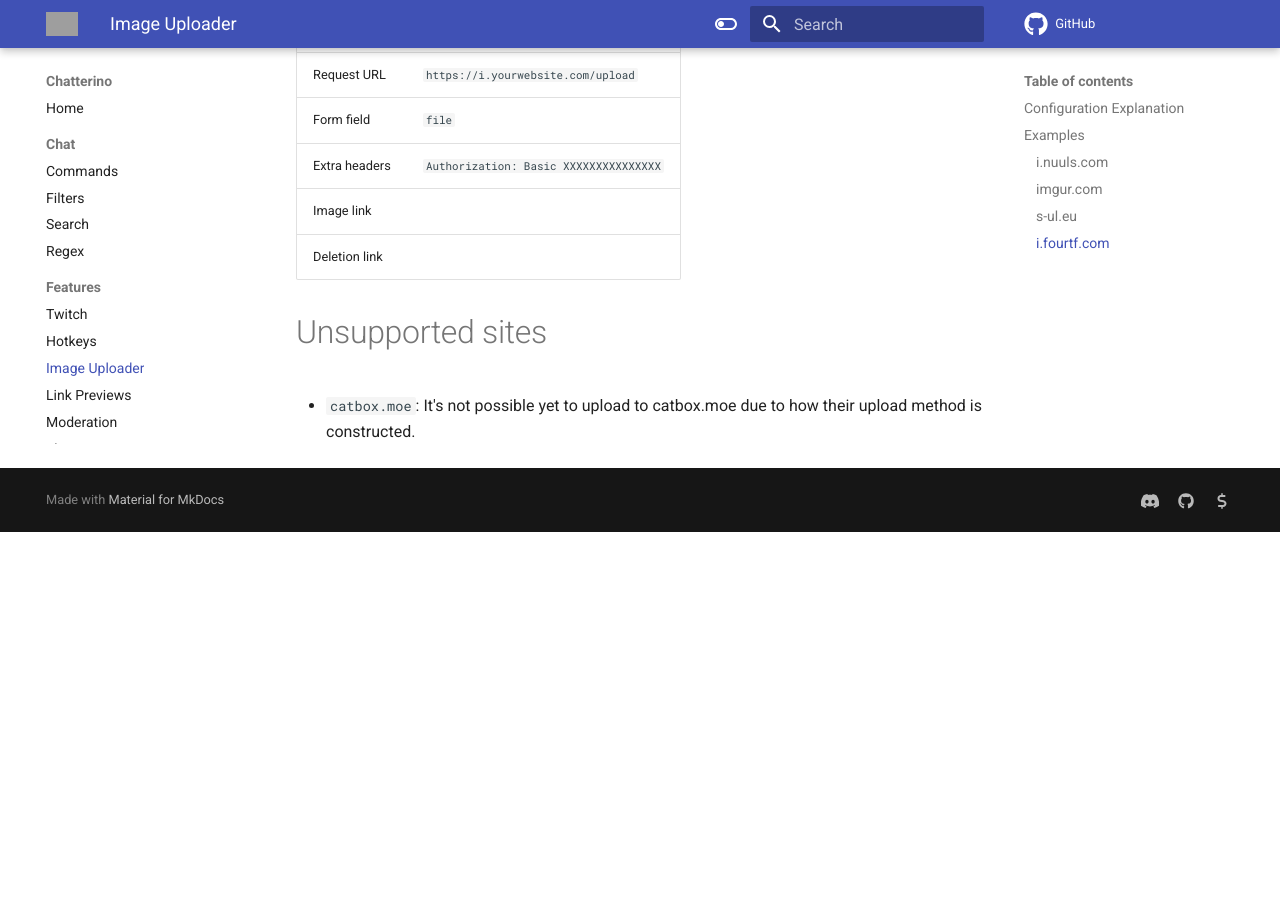
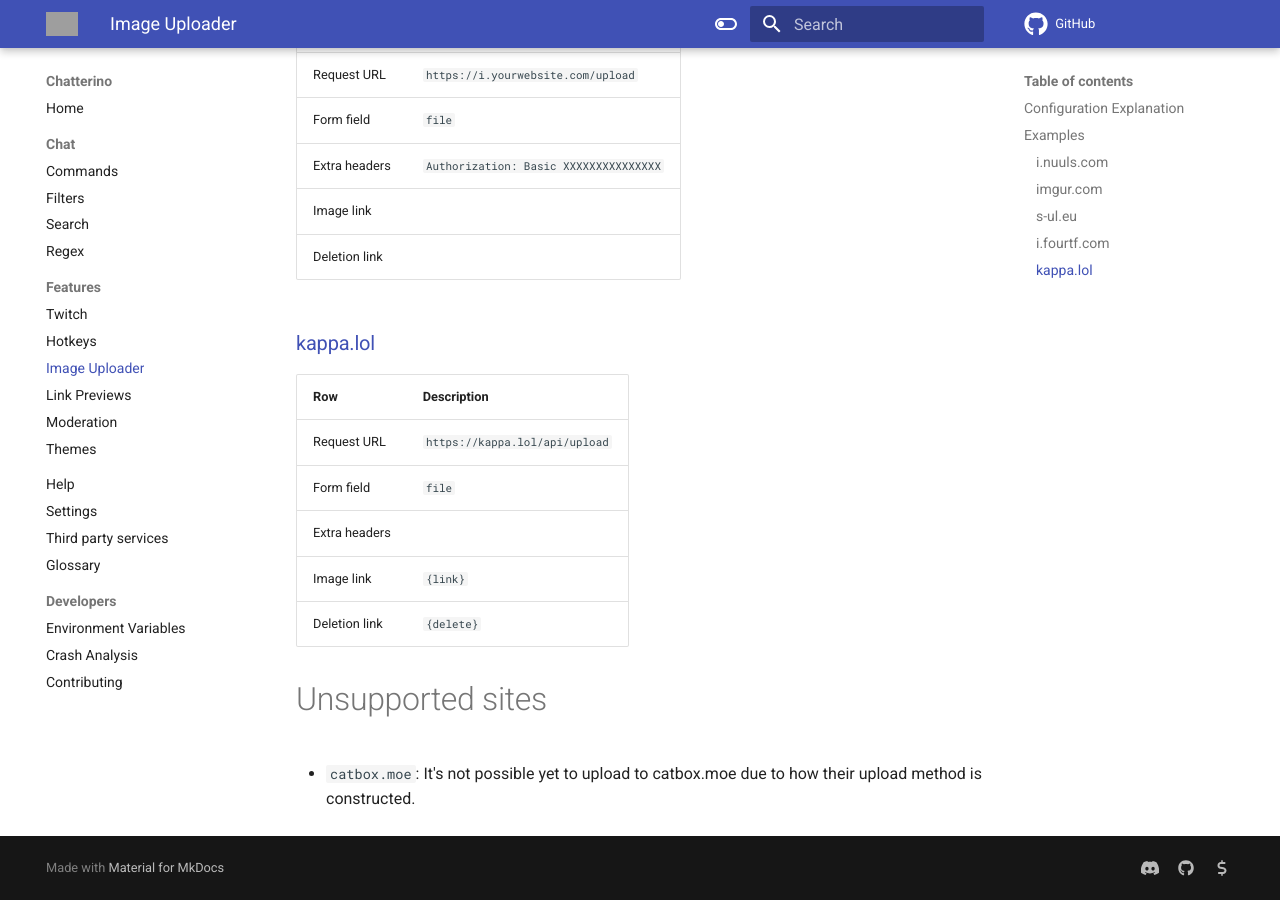
Before and after one commit to Chatterino/wiki, an MkDocs documentation site: the page built from docs/Image Uploader.md, in a window 1280 px wide and 900 px high, scrolled down 2322 px. Built offline with MkDocs 1.6.1 and Material for MkDocs 9.7.7, drawn with Linux system fonts in a browser that asks for light colours; comment, search, counter and statistics services are not loaded; before the commit the page ends 2854 px from its top, so only the background shows below that; grey boxes are pictures that could not be loaded.

Commit message:
Documented `kappa.lol` as an uploader service (#373)

```diff
--- a/docs/Image Uploader.md
+++ b/docs/Image Uploader.md
@@ -69,6 +69,16 @@
 | Image link    |                                        |
 | Deletion link |                                        |
 
+### [kappa.lol](https://kappa.lol)
+
+| Row           | Description                    |
+| ------------- | ------------------------------ |
+| Request URL   | `https://kappa.lol/api/upload` |
+| Form field    | `file`                         |
+| Extra headers |                                |
+| Image link    | `{link}`                       |
+| Deletion link | `{delete}`                     |
+
 # Unsupported sites
 
 -   `catbox.moe`: It's not possible yet to upload to catbox.moe due to how their upload method is constructed.
```
